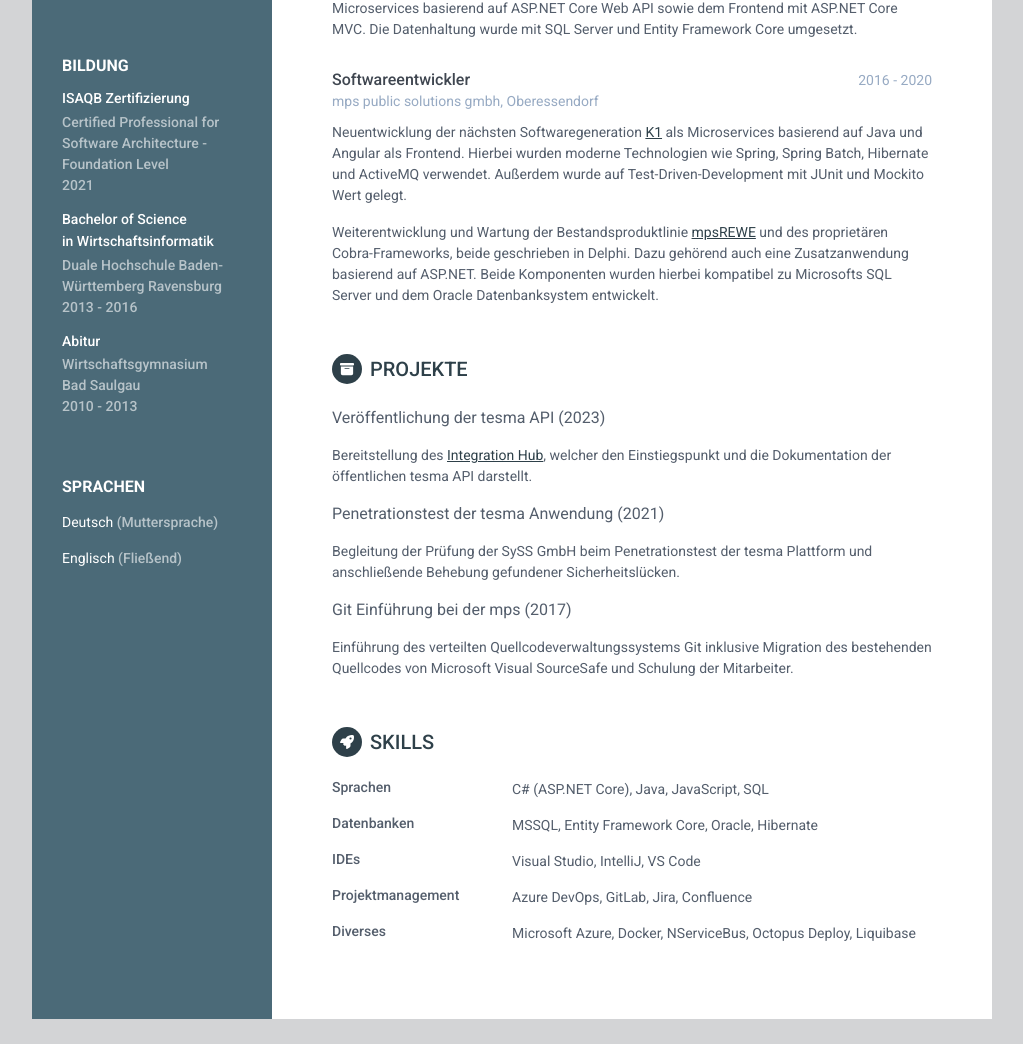
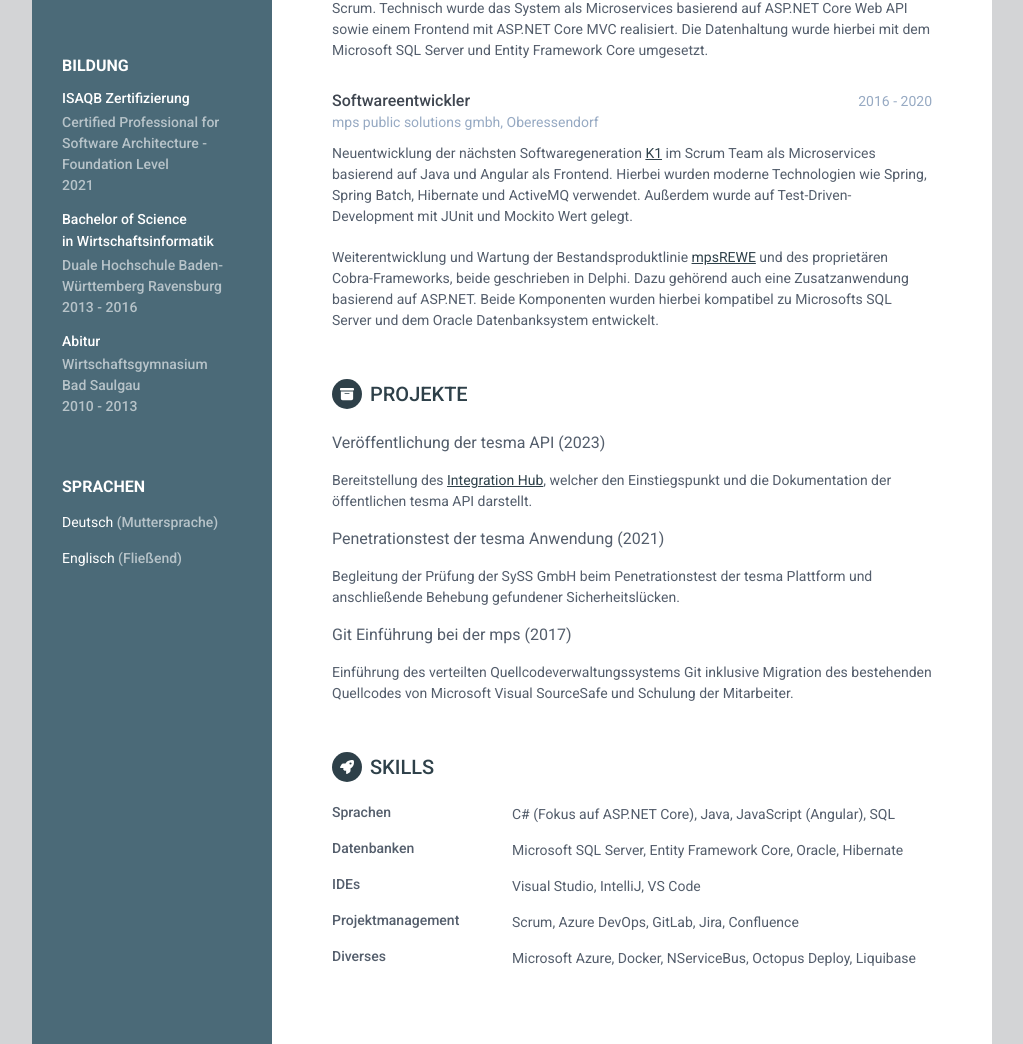
Before and after one commit to MxNbrt/cv, a plain HTML site: page index.html in a window 1280 px wide. Shown: the part 562-1606 px from the top of the page, without its empty margins (128-1151 px from the left). Before the commit the page ends 1581 px from the top, so only its background shows below. Drawn offline with nearby package versions, Linux system fonts and the light colour scheme.

Commit message:
Better project description

```diff
--- a/index.html
+++ b/index.html
@@ -67,7 +67,7 @@
             <div class="summary">
                 Hallo, ich bin Maxi,
                 <script>document.write(Math.abs(new Date(Date.now() - new Date(1994, 1, 7)).getUTCFullYear() - 1970));</script>
-                Jahre alt, und bin Softwarearchitekt.
+                Jahre alt, und Softwarearchitekt.
             </div>
             <div class="summary">
                 Schon während meiner Schulzeit habe ich eine Begeisterung für Informatik und auch alles drum herum entwickelt.
@@ -92,8 +92,10 @@
                     </div>
                     <div class="company">CHG Meridian AG, Weingarten</div>
                 </div>
-                <div class="details">
-                    <p>Architektonisch Verantwortlicher für die Neuentwicklung der Kundenplattform <a href="https://www.chg-meridian.de/de/services-products/tesma.html">tesma</a> als Microservices basierend auf ASP.NET Core Web API sowie dem Frontend mit ASP.NET Core MVC. Die Datenhaltung wurde mit SQL Server und Entity Framework Core umgesetzt.</p>
+                <div class="summary">
+                    Architektonisch Verantwortlicher für die Neuentwicklung der Kundenplattform <a href="https://www.chg-meridian.de/de/services-products/tesma.html">tesma</a> nach Scrum.
+                    Technisch wurde das System als Microservices basierend auf ASP.NET Core Web API sowie einem Frontend mit ASP.NET Core MVC realisiert.
+                    Die Datenhaltung wurde hierbei mit dem Microsoft SQL Server und Entity Framework Core umgesetzt.
                 </div>
             </div>
 
@@ -105,11 +107,14 @@
                     </div>
                     <div class="company">mps public solutions gmbh, Oberessendorf</div>
                 </div>
-                <div class="details">
-                    <p>Neuentwicklung der nächsten Softwaregeneration <a href="https://www.mps-solutions.de/k1/">K1</a> als Microservices basierend auf Java und Angular als Frontend. Hierbei wurden moderne Technologien wie Spring, Spring Batch, Hibernate und ActiveMQ verwendet. Außerdem wurde auf Test-Driven-Development mit JUnit und Mockito Wert gelegt.</p>
+                <div class="summary">
+                    Neuentwicklung der nächsten Softwaregeneration <a href="https://www.mps-solutions.de/k1/">K1</a> im Scrum Team als Microservices basierend auf Java und Angular als Frontend.
+                    Hierbei wurden moderne Technologien wie Spring, Spring Batch, Hibernate und ActiveMQ verwendet. Außerdem wurde auf Test-Driven-Development mit JUnit und Mockito Wert gelegt.
                 </div>
-                <div class="details">
-                    <p>Weiterentwicklung und Wartung der Bestandsproduktlinie <a href="https://www.mps-solutions.de/produkt/mpsrewe/">mpsREWE</a> und des proprietären Cobra-Frameworks, beide geschrieben in Delphi. Dazu gehörend auch eine Zusatzanwendung basierend auf ASP.NET. Beide Komponenten wurden hierbei kompatibel zu Microsofts SQL Server und dem Oracle Datenbanksystem entwickelt.</p>
+                <div class="summary">
+                    Weiterentwicklung und Wartung der Bestandsproduktlinie <a href="https://www.mps-solutions.de/produkt/mpsrewe/">mpsREWE</a> und des proprietären Cobra-Frameworks,
+                    beide geschrieben in Delphi. Dazu gehörend auch eine Zusatzanwendung basierend auf ASP.NET. Beide Komponenten wurden hierbei kompatibel zu
+                    Microsofts SQL Server und dem Oracle Datenbanksystem entwickelt.
                 </div>
             </div>
         </section>
@@ -142,13 +147,13 @@
                 <div class="item">
                     <h3 class="level-title">Sprachen</h3>
                     <div>
-                        C# (ASP.NET Core), Java, JavaScript, SQL
+                        C# (Fokus auf ASP.NET Core), Java, JavaScript (Angular), SQL
                     </div>
                 </div>
                 <div class="item">
                     <h3 class="level-title">Datenbanken</h3>
                     <div>
-                        MSSQL, Entity Framework Core, Oracle, Hibernate
+                        Microsoft SQL Server, Entity Framework Core, Oracle, Hibernate
                     </div>
                 </div>
                 <div class="item">
@@ -160,7 +165,7 @@
                 <div class="item">
                     <h3 class="level-title">Projektmanagement</h3>
                     <div>
-                        Azure DevOps, GitLab, Jira, Confluence
+                        Scrum, Azure DevOps, GitLab, Jira, Confluence
                     </div>
                 </div>
                 <div class="item">
```
